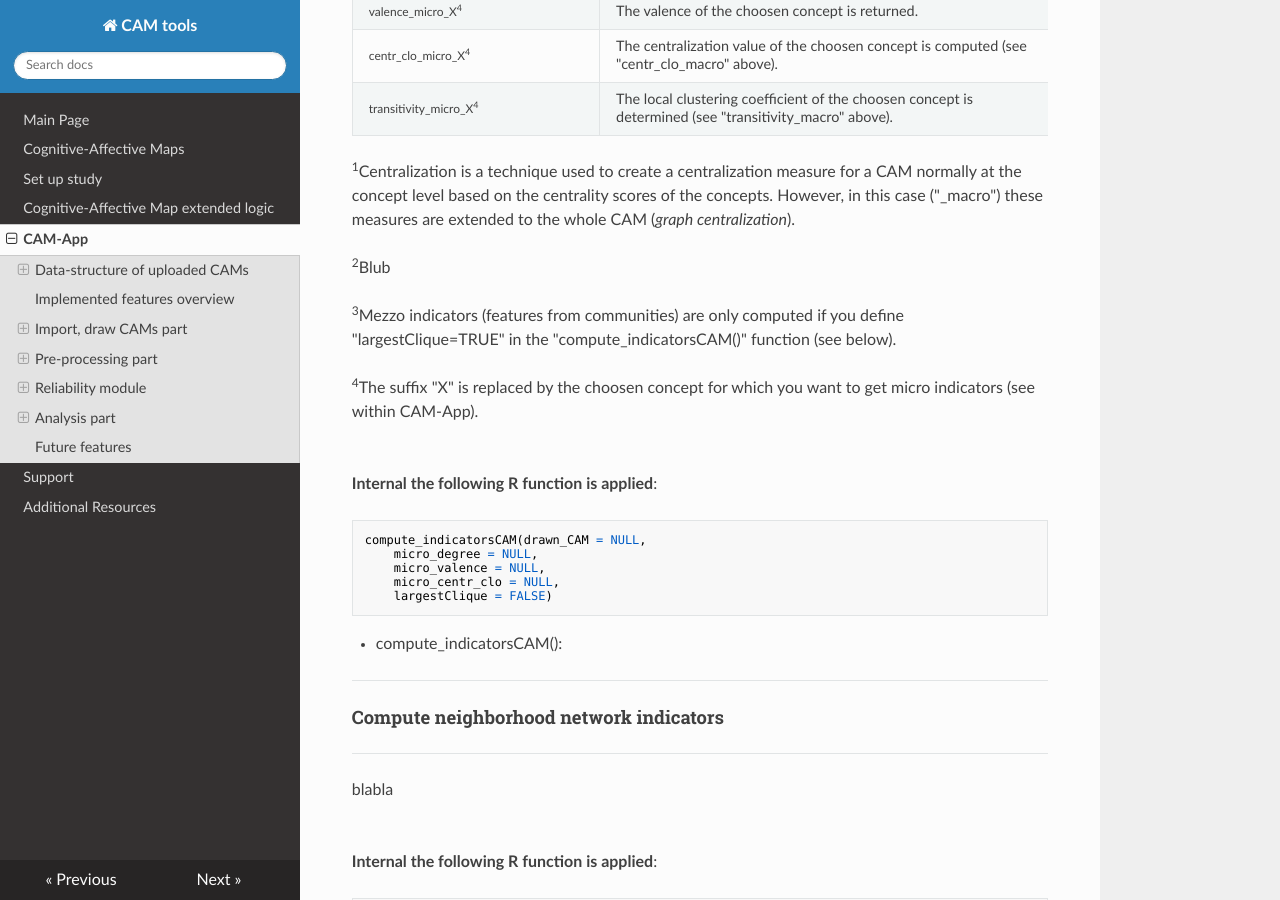
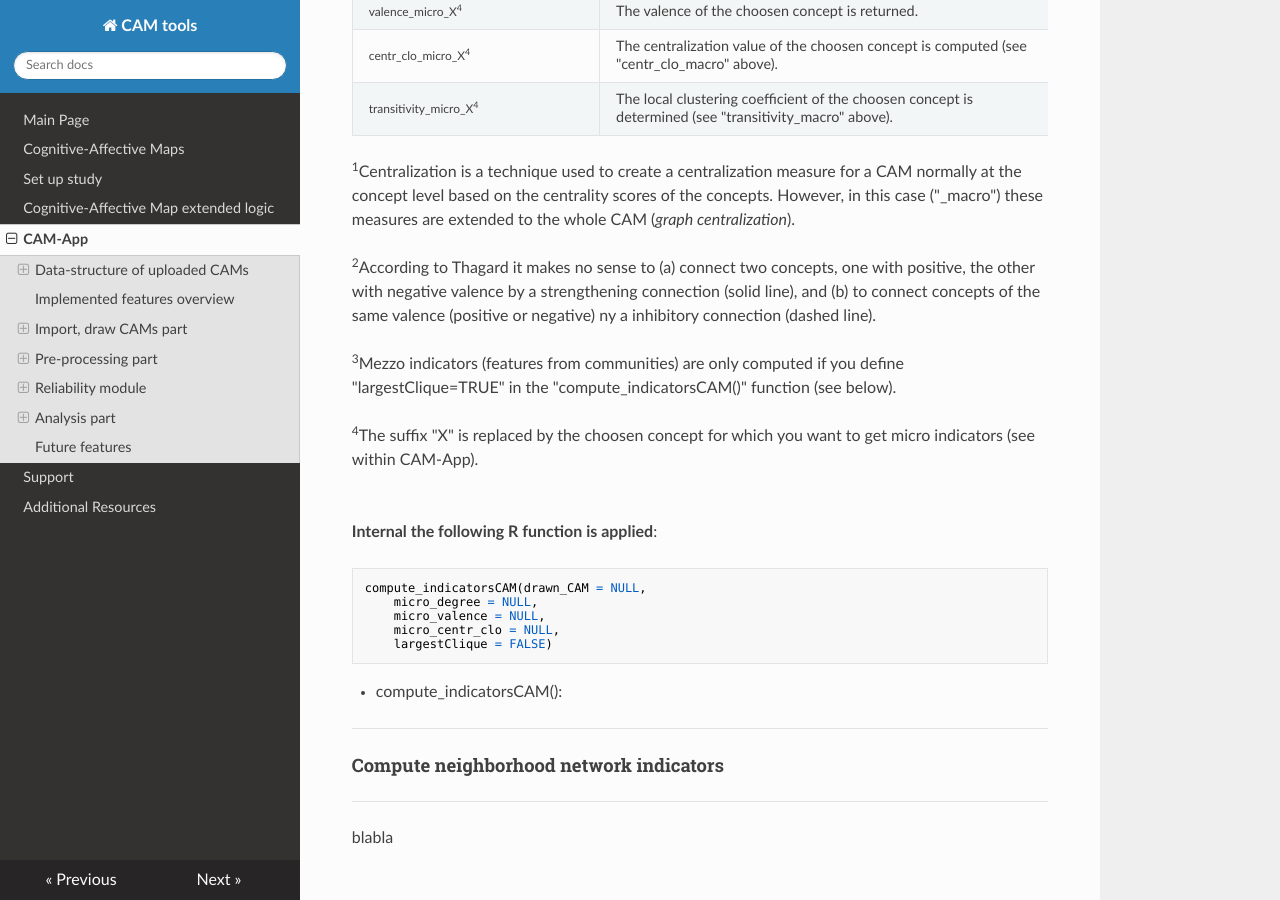
Before and after one commit to FennStatistics/CAMtools_documentation, an MkDocs documentation site: the page built from docs/CAM-App.md, in a window 1280 px wide and 900 px high, scrolled down 11920 px. Built offline with MkDocs 1.6.1, drawn with Linux system fonts in a browser that asks for light colours; nearby versions of some CDN libraries.

Commit message:
violation Thagard rules

```diff
--- a/docs/CAM-App.md
+++ b/docs/CAM-App.md
@@ -461,7 +461,7 @@ blabla
 
 <sup>1</sup>Centralization is a technique used to create a centralization measure for a CAM normally at the concept level based on the centrality scores of the concepts. However, in this case ("_macro") these measures are extended to the whole CAM (*graph centralization*).
 
-<sup>2</sup>Blub
+<sup>2</sup>According to Thagard it makes no sense to (a) connect two concepts, one with positive, the other with negative valence by a strengthening connection (solid line), and (b) to connect concepts of the same valence (positive or negative) ny a inhibitory connection (dashed line).
 
 <sup>3</sup>Mezzo indicators (features from communities) are only computed if you define "largestClique=TRUE" in the "compute_indicatorsCAM()" function (see below).
 
```
